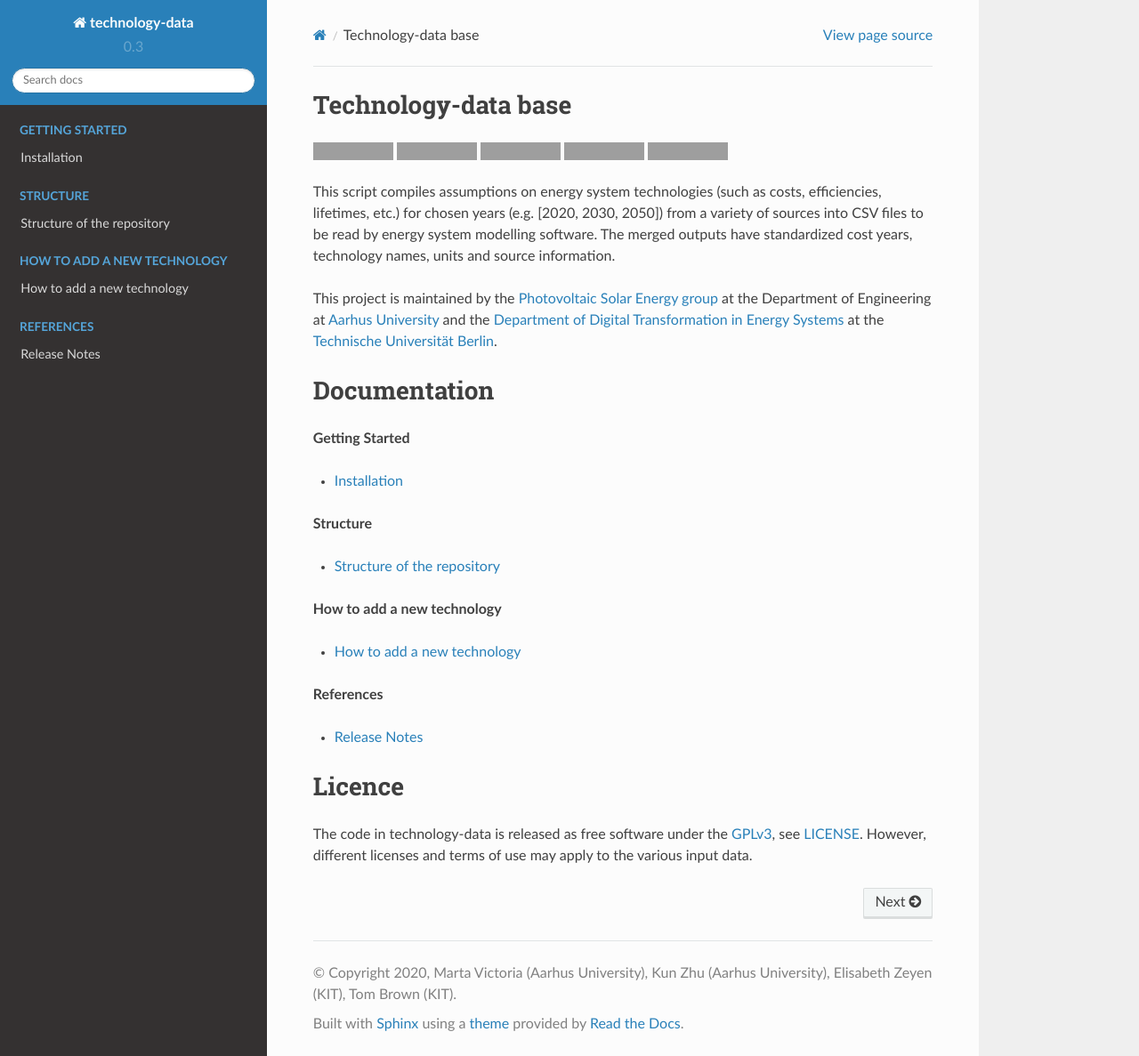
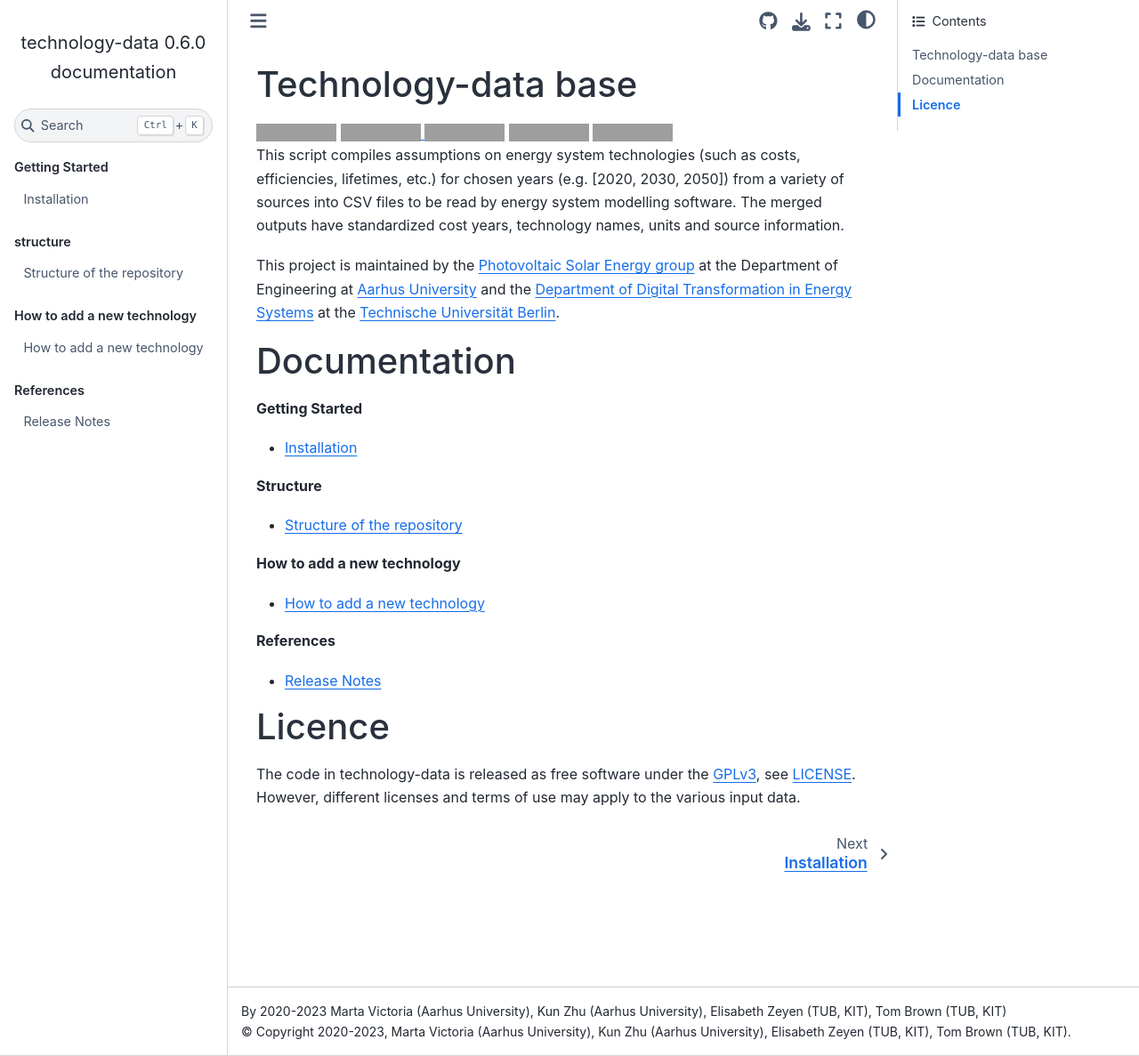
Before and after one commit to PyPSA/technology-data, a Sphinx documentation site: the page built from docs/index.rst, in a window 1280 px wide and 1187 px high. Shown: the whole window at 89% size. Built offline with Sphinx 7.4.7 and the Sphinx Book theme 1.1.4, drawn with Linux system fonts in a browser that asks for light colours; grey boxes are pictures that could not be loaded.

Commit message:
update sphinx documentation theme

```diff
--- a/docs/conf.py
+++ b/docs/conf.py
@@ -64,8 +64,8 @@ master_doc = 'index'
 # -- Project information -----------------------------------------------------
 
 project = u'technology-data'
-copyright = u'2020, Marta Victoria (Aarhus University), Kun Zhu (Aarhus University), Elisabeth Zeyen (KIT), Tom Brown (KIT)'
-author = u'2020 Marta Victoria (Aarhus University), Kun Zhu (Aarhus University), Elisabeth Zeyen (KIT), Tom Brown (KIT)'
+copyright = u'2020-2023, Marta Victoria (Aarhus University), Kun Zhu (Aarhus University), Elisabeth Zeyen (TUB, KIT), Tom Brown (TUB, KIT)'
+author = u'2020-2023 Marta Victoria (Aarhus University), Kun Zhu (Aarhus University), Elisabeth Zeyen (TUB, KIT), Tom Brown (TUB, KIT)'
 
 
 # The version info for the project you're documenting, acts as replacement for
@@ -73,9 +73,9 @@ author = u'2020 Marta Victoria (Aarhus University), Kun Zhu (Aarhus University),
 # built documents.
 #
 # The short X.Y version.
-version = u'0.3'
+version = u'0.6'
 # The full version, including alpha/beta/rc tags.
-release = u'0.3.0'
+release = u'0.6.0'
 
 # The language for content autogenerated by Sphinx. Refer to documentation
 # for a list of supported languages.
@@ -126,16 +126,16 @@ todo_include_todos = True
 
 # The theme to use for HTML and HTML Help pages.  See the documentation for
 # a list of builtin themes.
-html_theme = 'sphinx_rtd_theme'
+html_theme = 'sphinx_book_theme'
 
 # Theme options are theme-specific and customize the look and feel of a theme
 # further.  For a list of options available for each theme, see the
 # documentation.
 html_theme_options = {
-    'display_version': True,
-    'sticky_navigation': True,
+    "repository_url": "https://github.com/pypsa/technology-data",
+    "use_repository_button": True,
+    "show_navbar_depth": 1,
 }
-
 
 # Add any paths that contain custom themes here, relative to this directory.
 #html_theme_path = []
--- /dev/null
+++ b/docs/requirements.txt
@@ -0,0 +1,4 @@
+sphinx
+sphinx_book_theme
+sphinxcontrib-bibtex
+myst-parser
```
Also changed, not shown: .readthedocs.yml (added).
